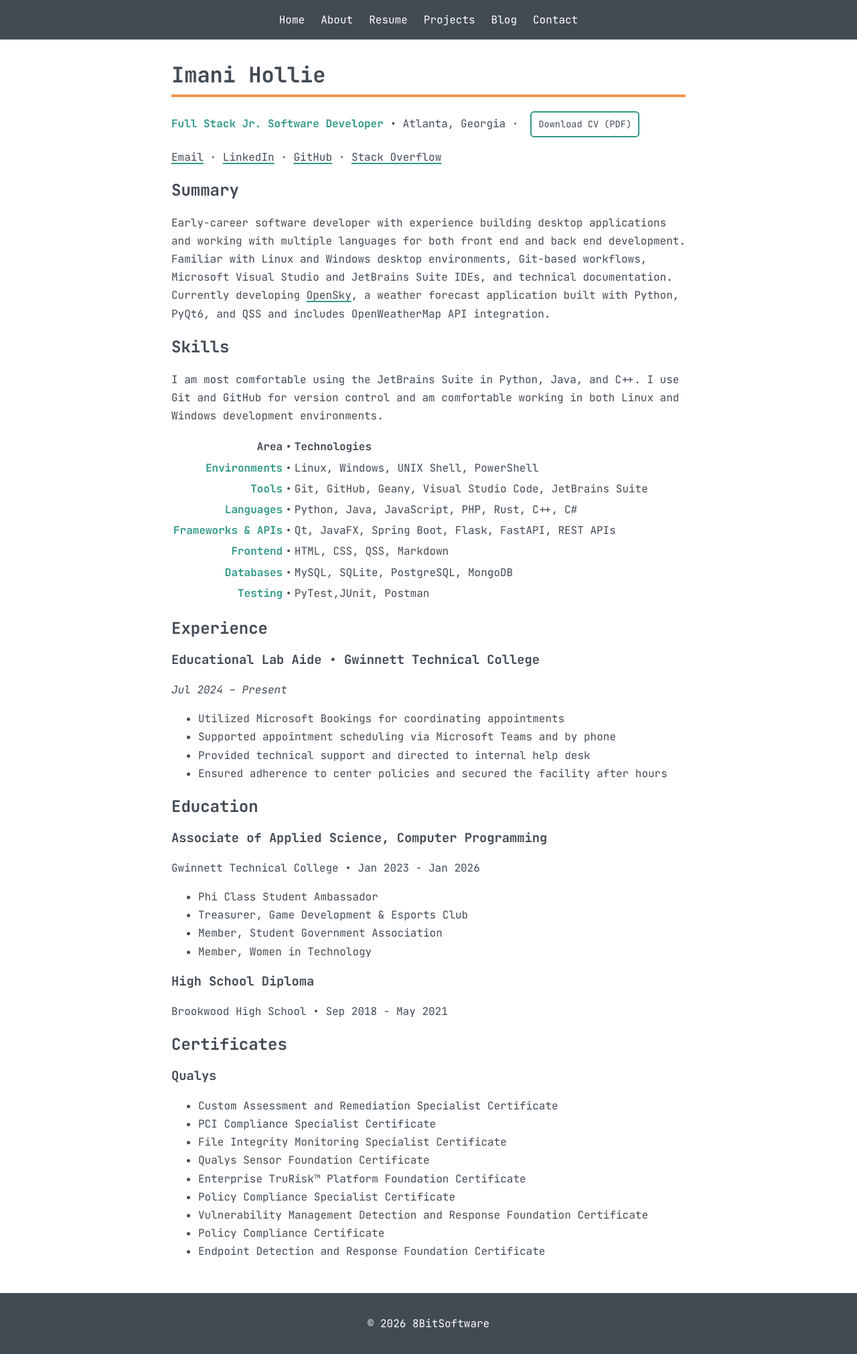
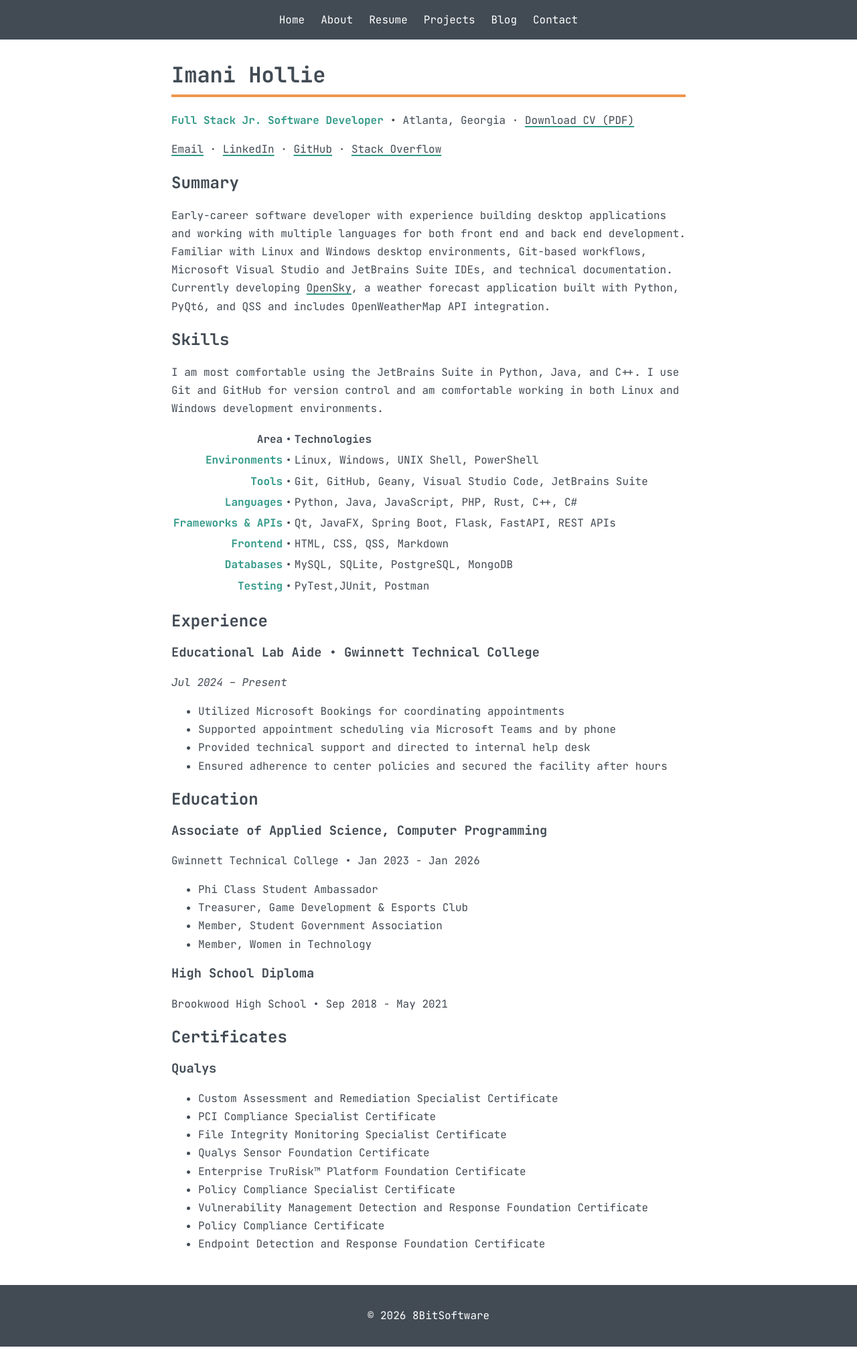
Before and after one commit to 8Bitsian/Resume, a Jekyll site: the page built from pages/resume.md, in a window 1280 px wide. Shown: the whole page at 67% size. Built offline with Jekyll 4.4.1, drawn with Linux system fonts in a browser that asks for light colours.

Commit message:
Update CV download link format in resume.md

```diff
--- a/pages/resume.md
+++ b/pages/resume.md
@@ -5,7 +5,7 @@ permalink: /resume/
 ---
 
 # Imani Hollie
-**Full Stack Jr. Software Developer** • Atlanta, Georgia · <a class="cv-download" href="{{ '/assets/files/temp.txt' | relative_url }}"> Download CV (PDF)</a>
+**Full Stack Jr. Software Developer** • Atlanta, Georgia · <a href="{{ '/assets/files/temp.txt' | relative_url }}" download="temp.TXT">Download CV (PDF)</a>
 
 [Email](mailto:8BitSoftware@gmail.com) · [LinkedIn](https://www.linkedin.com/in/imani-hollie/) · [GitHub](https://github.com/8Bitsian) · [Stack Overflow](https://stackoverflow.com/users/32219858/8bitsoftware)
 
```
